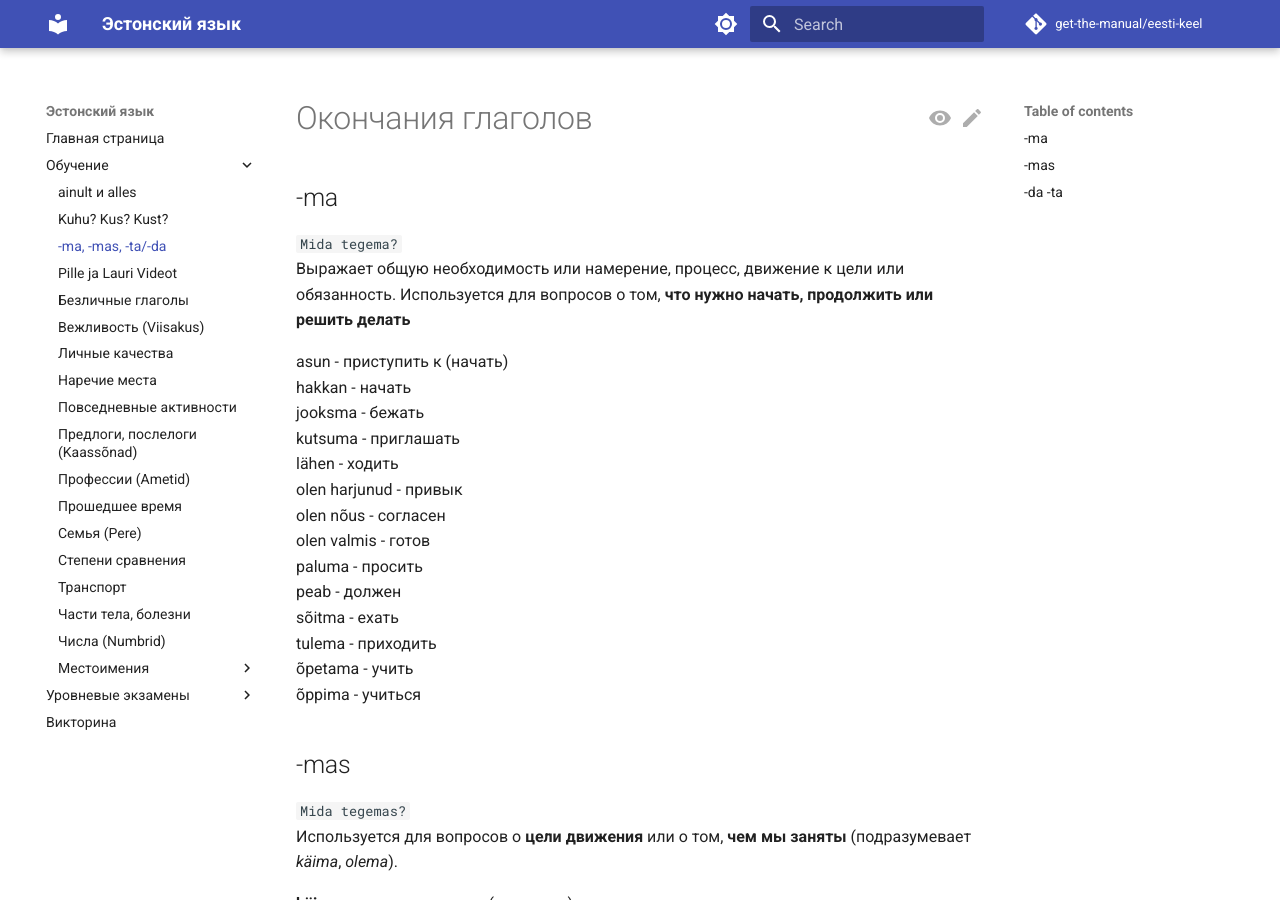
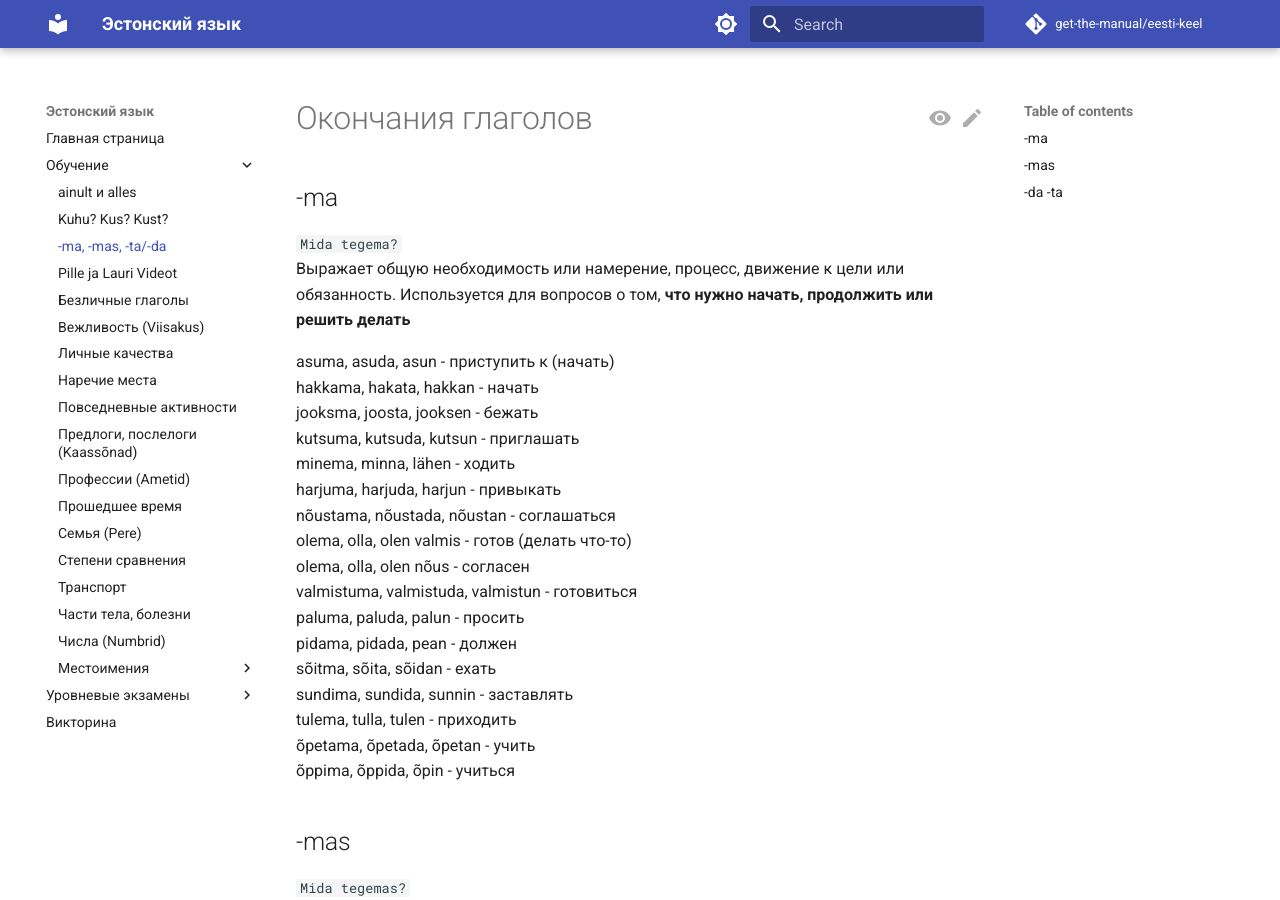
Before and after one commit to get-the-manual/eesti-keel, an MkDocs documentation site: the page built from docs/Study/-ma-mas-da-ta.md, in a window 1280 px wide and 900 px high. Built offline with MkDocs 1.6.1 and Material for MkDocs 9.7.7, drawn with Linux system fonts in a browser that asks for light colours; comment, search, counter and statistics services are not loaded.

Commit message:
Revise Estonian verbs and their translations
Updated verb forms and their meanings in the Estonian language section.

```diff
--- a/docs/Study/-ma-mas-da-ta.md
+++ b/docs/Study/-ma-mas-da-ta.md
@@ -5,20 +5,24 @@
 `Mida tegema?`
 Выражает общую необходимость или намерение, процесс, движение к цели или обязанность. Используется для вопросов о том, **что нужно начать, продолжить или решить делать**
 
-asun - приступить к (начать)
-hakkan - начать
-jooksma - бежать
-kutsuma - приглашать
-lähen - ходить
-olen harjunud - привык
-olen nõus - согласен
-olen valmis - готов
-paluma - просить
-peab - должен
-sõitma - ехать
-tulema - приходить
-õpetama - учить
-õppima - учиться
+asuma, asuda, asun - приступить к (начать)
+hakkama, hakata, hakkan - начать
+jooksma, joosta, jooksen - бежать
+kutsuma, kutsuda, kutsun - приглашать
+minema, minna, lähen - ходить
+harjuma, harjuda, harjun - привыкать
+nõustama, nõustada, nõustan - соглашаться
+olema, olla, olen valmis - готов (делать что-то)
+olema, olla, olen nõus - согласен
+valmistuma, valmistuda, valmistun - готовиться
+paluma, paluda, palun - просить
+pidama, pidada, pean - должен
+sõitma, sõita, sõidan - ехать
+sundima, sundida, sunnin - заставлять
+tulema, tulla, tulen - приходить
+õpetama, õpetada, õpetan - учить
+õppima, õppida, õpin - учиться
+
 
 ## -mas
 
```
